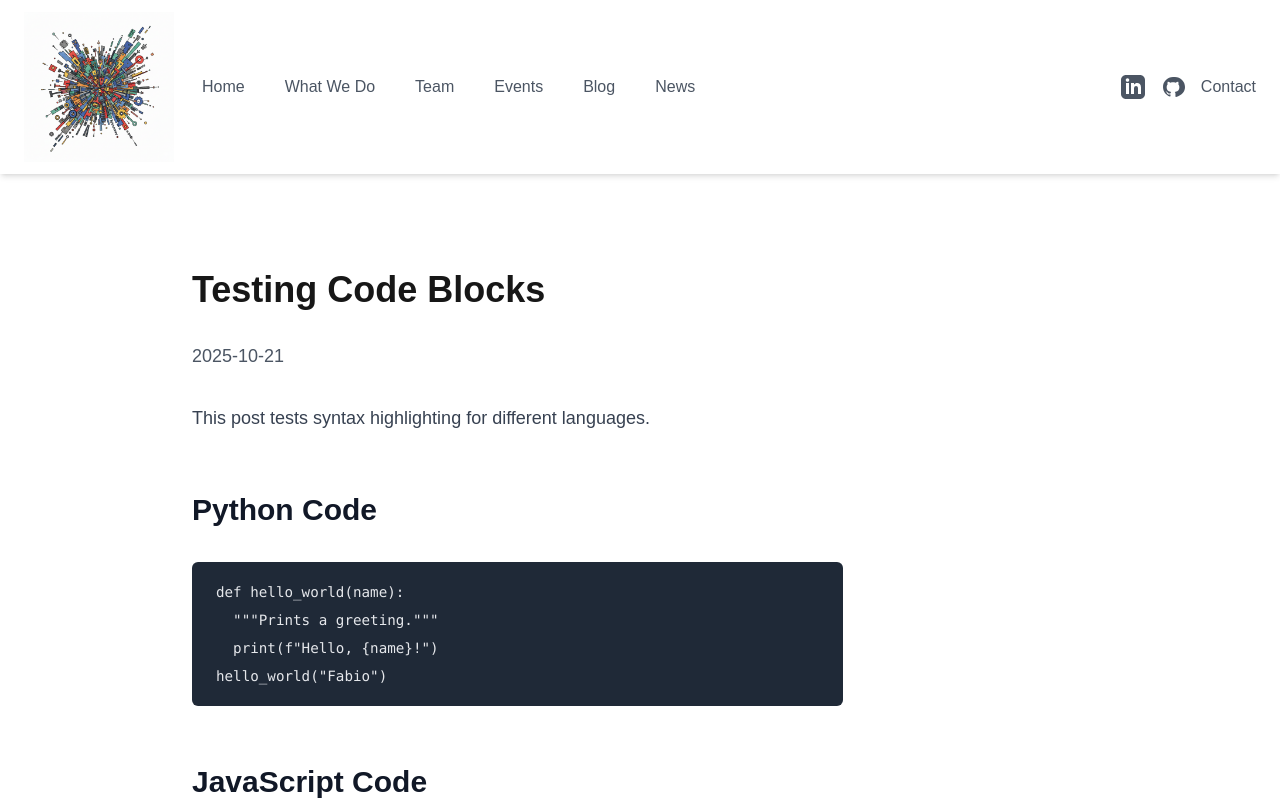
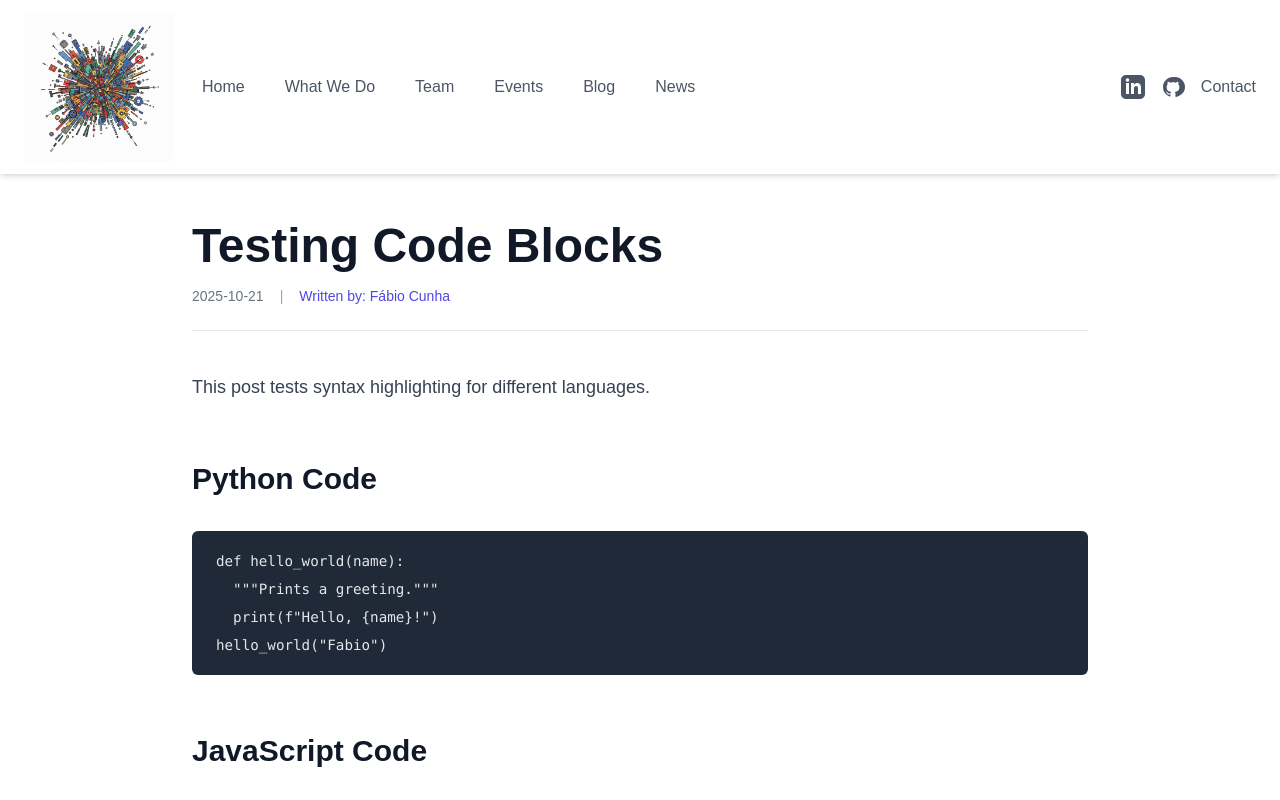
Before and after one commit to fabiorafaelcoutada/disquiet-colab-homepage, a Next.js app: page /blog/code-blocks-test in a window 1280 px wide. Shown: the top 800 px of the page. Built offline with nearby package versions, Linux system fonts and the light colour scheme.

Commit message:
Enhance `/blog/[slug]/page.tsx`: add `generateMetadata`, dynamic author links, and improved styles.

```diff
--- a/src/app/blog/[slug]/page.tsx
+++ b/src/app/blog/[slug]/page.tsx
@@ -1,27 +1,73 @@
+import Link from 'next/link'; // Import Link for navigation
 import { getMarkdownContent } from '@/lib/markdown';
+import { getAuthorFullNameBySlug } from '@/lib/team';
 import styles from './page.module.css'; // 1. Import our new CSS Module
 
 type Props = {
     params: { slug: string }
 };
 
+// Function to generate dynamic metadata (page title, description)
+export async function generateMetadata({ params }: Props) {
+    // Correctly fetching content data
+    const { data } = await getMarkdownContent(`blog/${params.slug}`);
+    return {
+        title: data.title,
+        description: data.description || `Read the latest post: ${data.title}`,
+    };
+}
+
 export default async function BlogPost({ params }: Props) {
-    // The 'blog/' prefix comes from your /content subfolder
+
+    // 1. Fetch the blog content
     const { data, contentHtml } = await getMarkdownContent(`blog/${params.slug}`);
 
+    // Destructure frontmatter data, including the new 'author' slug
+    const { title, date, author } = data;
+
+    // 2. Fetch the author's full name using the slug
+    const authorFullName = author ? await getAuthorFullNameBySlug(author) : null;
+    const displayAuthorName = authorFullName || 'Unknown Author';
+
     return (
-        <div className="flex flex-col items-center p-24 flex-grow">
-            <div className="max-w-4xl w-full text-lg space-y-8">
+        <div className="flex justify-center w-full py-12 px-4 md:px-8">
+            <article className="max-w-4xl w-full">
+
                 {/* Post Header */}
-                <h1 className="text-4xl font-bold mb-2">{data.title}</h1>
-                <p className="text-gray-600 mb-8">{data.date}</p>
+                <header className="mb-10 border-b pb-6">
+                    <h1 className="text-4xl md:text-5xl font-extrabold text-gray-900 dark:text-gray-50 mb-4 leading-tight">
+                        {title}
+                    </h1>
+
+                    {/* Date and Author Section */}
+                    <div className="text-sm text-gray-500 dark:text-gray-400 flex items-center space-x-4">
+                        <time dateTime={date}>{date}</time>
+
+                        {/* Conditional Author Link */}
+                        {author && (
+                            <>
+                                <span className="text-gray-400">|</span>
+                                <Link
+                                    // Construct the link using the author slug from the frontmatter
+                                    href={`/team/${author}`}
+                                    className="font-medium text-indigo-600 hover:text-indigo-800 dark:text-indigo-400 dark:hover:text-indigo-300 transition duration-150 ease-in-out"
+                                >
+                                    {/* 4. Display the correctly fetched full name */}
+                                    Written by: {displayAuthorName}
+                                </Link>
+                            </>
+                        )}
+                        {/* 5. Fallback for posts without an author defined */}
+                        {!author && <span className="text-gray-400">| {displayAuthorName}</span>}
+                    </div>
+                </header>
 
                 {/* Post Content */}
                 <div
-                    className="prose prose-lg dark:prose-invert"
+                    className="prose prose-lg dark:prose-invert max-w-none"
                     dangerouslySetInnerHTML={{ __html: contentHtml }}
                 />
-            </div>
+            </article>
         </div>
     );
 }
```
